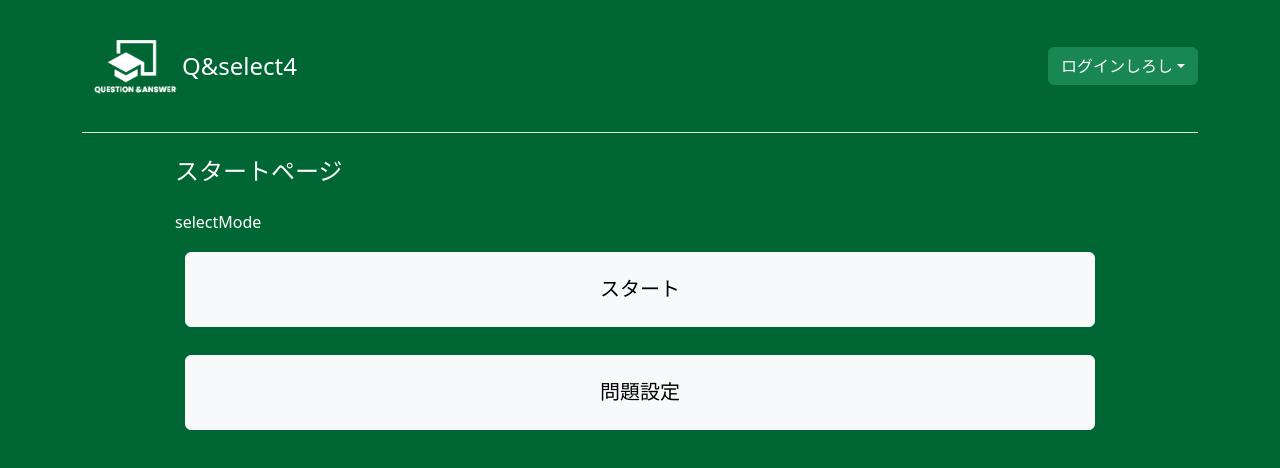
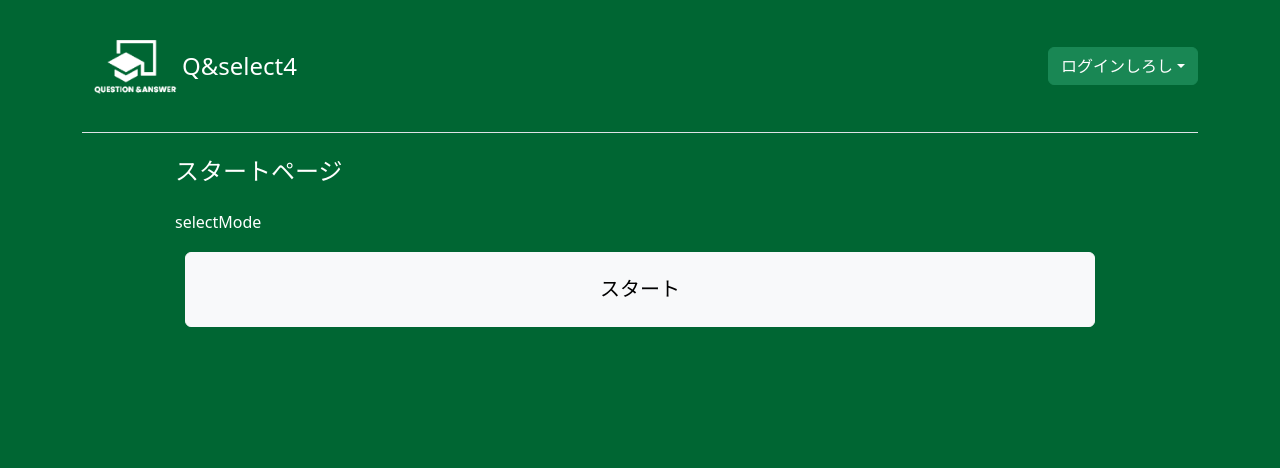
Before and after one commit to itc-s22002/FirebaseWebQuiz, a Next.js app: page /startPage in a window 1280 px wide. Shown: the top 468 px of the page. Built offline with nearby package versions, Linux system fonts and the light colour scheme; no server answers.

Commit message:
ログアウト状態では問題の設定ができないようにした

```diff
--- a/pages/startPage.js
+++ b/pages/startPage.js
@@ -1,6 +1,10 @@
 import {useRouter} from "next/router";
 import Header from "@/components/header";
-import React from "react";
+import React, {useEffect, useState} from "react";
+import {getAuth, onAuthStateChanged} from "firebase/auth";
+import app from "../FirebaseConfig"
+const auth = getAuth(app)
+
 
 const StartPage = () => {
     const router = useRouter();
@@ -12,6 +16,23 @@
     const routersSelectModePage = () => {
         router.push("/selectMode").then(r => true)
     }
+
+    const [user, setUser] = useState(null);
+
+    useEffect(() => {
+
+        // ログイン状態が変更されたときに呼ばれるコールバック
+        const unsubscribe = onAuthStateChanged(auth, (authUser) => {
+            if (authUser) {
+                setUser(authUser);
+            } else {
+                setUser(null);
+            }
+        });
+
+        // コンポーネントがアンマウントされるときにunsubscribe
+        return () => unsubscribe();
+    }, []);
 
     return (
         <>
@@ -25,9 +46,13 @@
                     <button type="button" onClick={routersQuestionModePage} className="btn btn-light"
                             style={{margin: 10, height: 75, fontSize: 20}}>スタート
                     </button>
-                    <button type="button" onClick={routersSelectModePage} className="btn btn-light"
-                            style={{margin: 10, height: 75, fontSize: 20}}>問題設定
-                    </button>
+                    {user ? (
+                        <button type="button" onClick={routersSelectModePage} className="btn btn-light"
+                                style={{margin: 10, height: 75, fontSize: 20}}>問題設定
+                        </button>
+                    ) : (
+                        <></>
+                    )}
                 </div>
             </div>
         </>
```
